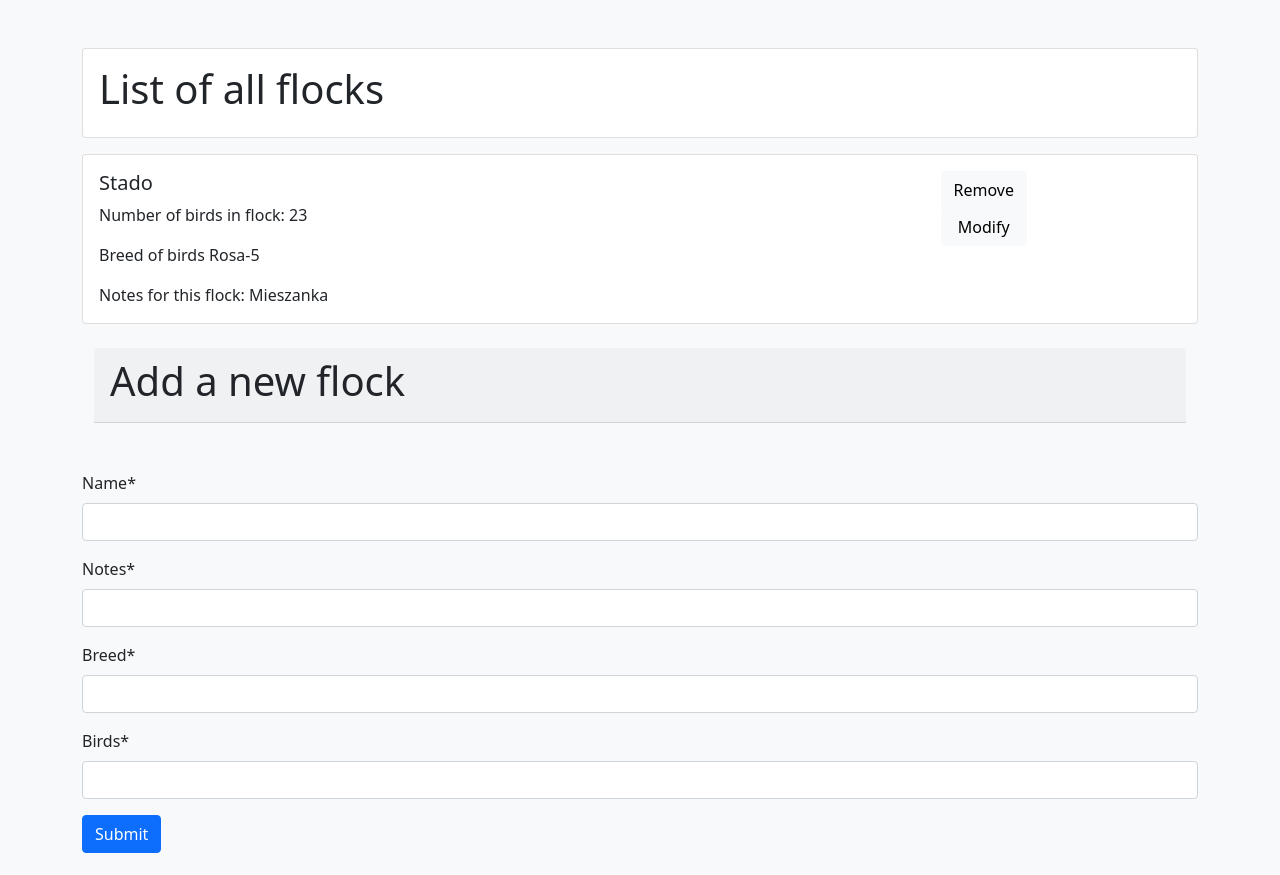
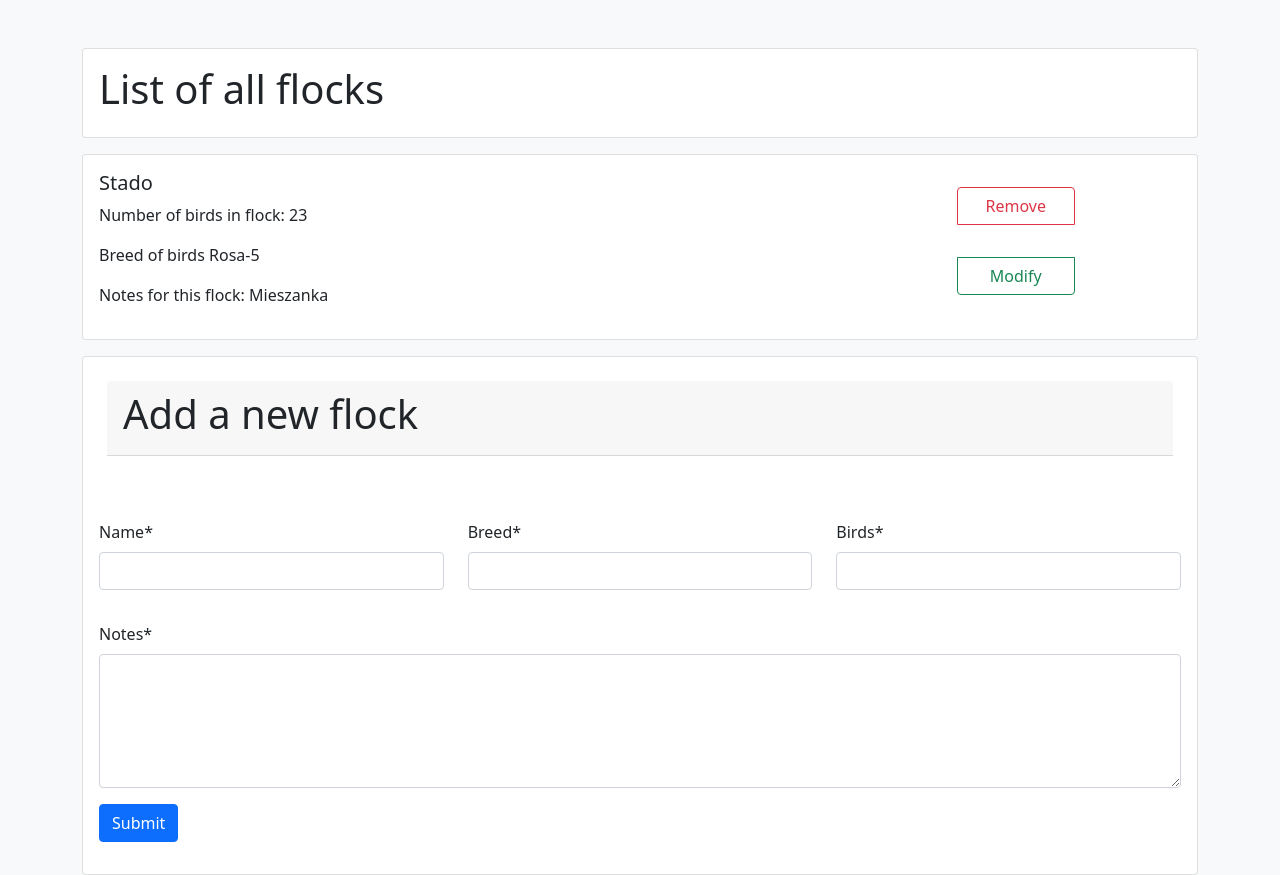
Before and after one commit to gonzur75/Backyard-coop-managment-system, a Django app: page /flocks/ in a window 1280 px wide. Shown: the part 177-1052 px from the top of the page. Before the commit the page ends 1030 px from the top, so only its background shows below. Run offline with Django 4.2, Linux system fonts and the light colour scheme; data comes from the database, SQL or seed files in the repository; some libraries are stand-ins or nearby versions.

Commit message:
add flock-view

```diff
--- a/home/forms.py
+++ b/home/forms.py
@@ -7,3 +7,6 @@ class FlockForm(forms.ModelForm):
     class Meta:
         model = Flock
         fields = {'name', 'birds_count', 'breed', 'notes'}
+        widgets = {
+            'notes': forms.Textarea(attrs={'rows': 5})
+        }
--- a/home/templates/home/flock-view.html
+++ b/home/templates/home/flock-view.html
@@ -1,11 +1,13 @@
 {% extends 'base.html' %}
+{% load crispy_forms_filters %}
 {% load crispy_forms_tags %}
 {% load static %}
 {% block title %}flocks{% endblock %}
 
 {% block content %}
     <body class="bg-light">
-    <div class="card mb-3">
+
+    <div class="card mb-3 ">
         <div class="card-body">
             <h1> List of all flocks </h1>
         </div>
@@ -15,7 +17,7 @@
             <div class="row">
                 <div class="col-9">
                     <div>
-                        <div class="card-body">
+                        <div class="card-body mb-3">
                             <h5 class="card-title">{{ flock.name }}</h5>
                             <p class="card-text">Number of birds in flock: {{ flock.birds_count }}</p>
                             <p class="card-text">Breed of birds {{ flock.breed }}</p>
@@ -23,10 +25,10 @@
                         </div>
                     </div>
                 </div>
-                <div class="col-3 card-body">
-                    <div class="btn-group-vertical">
-                        <a href="#" class="btn btn-light">Remove</a>
-                        <a href="#" class="btn btn-light">Modify</a>
+                <div class="col-3 card-body  ">
+                    <div class="btn-group-vertical ">
+                        <a href="#" class="btn btn-outline-danger m-3 ">Remove</a>
+                        <a href="#" class="btn btn-outline-success m-3">Modify</a>
                     </div>
                 </div>
             </div>
@@ -41,18 +43,33 @@
     {% endfor %}
 
 
-        <div class="card-body mb-3" >
-            <div class="card-header mb-3" style="height: 75px; margin: 8px; align-content: center">
-                <h1>Add a new flock</h1>
+
+    <form action="" method="post">
+        {% csrf_token %}
+        <div class="card mt-3">
+            <div class="card-body mb-3">
+                <div class="card-header mb-3" style="height: 75px; margin: 8px; align-content: center">
+                    <h1>Add a new flock</h1>
+                </div>
+            </div>
+            <div class="card-body">
+                <div class="row">
+                    <div class="mb-3 col-sm-4">
+                        {{ form.name|as_crispy_field }}
+                    </div>
+                    <div class="mb-3 col-sm-4">
+                        {{ form.breed|as_crispy_field }}
+                    </div>
+                    <div class="mb-3 col-sm-4">
+                        {{ form.birds_count|as_crispy_field }}
+                    </div>
+                </div>
+                <div class="mb-3">
+                    {{ form.notes|as_crispy_field }}
+                    <input class="btn btn-primary" type="submit" value="Submit">
+                </div>
             </div>
         </div>
-
-            <form action="" method="post">
-                {% csrf_token %}
-                {{ form|crispy }}
-                <input class="btn btn-primary" type="submit" value="Submit">
-            </form>
-
-
+    </form>
     </body>
 {% endblock %}
```
